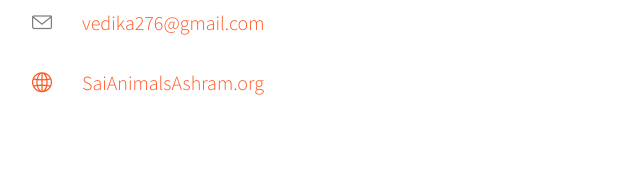
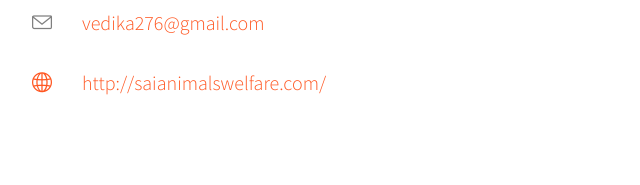
Before and after one commit to saianimalswelfare/saianimalswelfare.github.io, a plain HTML site: page index.html in a window 1280 px wide. Shown: the part 6073-6258 px from the top of the page, 38-678 px from the left. Drawn offline with Linux system fonts and the light colour scheme; files whose address does not match are found by name.

Commit message:
updated links

```diff
--- a/index.html
+++ b/index.html
@@ -15,12 +15,12 @@
   	<!-- Facebook and Twitter integration -->
 	<meta property="og:title" content="Sai Animals Welfare Ashram"/>
 	<meta property="og:image" content="images/IMG_2539.jpg"/>
-	<meta property="og:url" content="https://www.saiwelfareashram.com/"/>
+	<meta property="og:url" content="http://saianimalswelfare.com/"/>
 	<meta property="og:site_name" content="Sai Animals Welfare Ashram"/>
 	<meta property="og:description" content="This Non-profit shelter mainly takes care of distressed, unwell and injured dogs and provides them with adequate care and treatment."/>
 	<meta name="twitter:title" content="Sai Animals Welfare Ashram" />
 	<meta name="twitter:image" content="images/IMG_2539.jpg" />
-	<meta name="twitter:url" content="https://www.saiwelfareashram.com/" />
+	<meta name="twitter:url" content="http://saianimalswelfare.com/" />
 	<meta name="twitter:card" content="This Non-profit shelter mainly takes care of distressed, unwell and injured dogs and provides them with adequate care and treatment." />
 
 	<link rel="shortcut icon" href="images/favicon.ico">
@@ -440,7 +440,7 @@
 						<li><i class="icon-link"></i><a href="https://goo.gl/maps/8jep7RYWiep">https://goo.gl/maps/8jep7RYWiep</a></li>
 						<li><i class="icon-phone"></i>Randhir - 9811043655 </li>
 						<li><i class="icon-envelope"></i><a href="mailto:vedika276@gmail.com">vedika276@gmail.com</li>
-						<li><i class="icon-globe"></i> <a href="http://SaiAnimalsAshram.org" target="_blank">SaiAnimalsAshram.org</a></li>
+						<li><i class="icon-globe"></i> <a href="http://saianimalswelfare.com/" target="_blank">http://saianimalswelfare.com/</a></li>
 					</ul>
 				</div>
 
```
